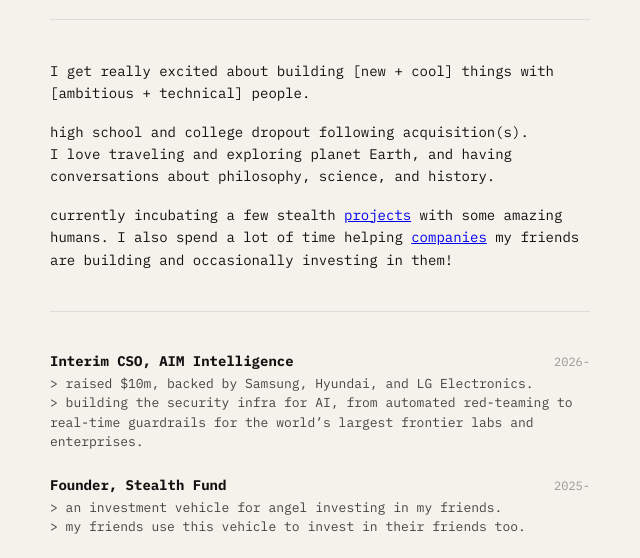
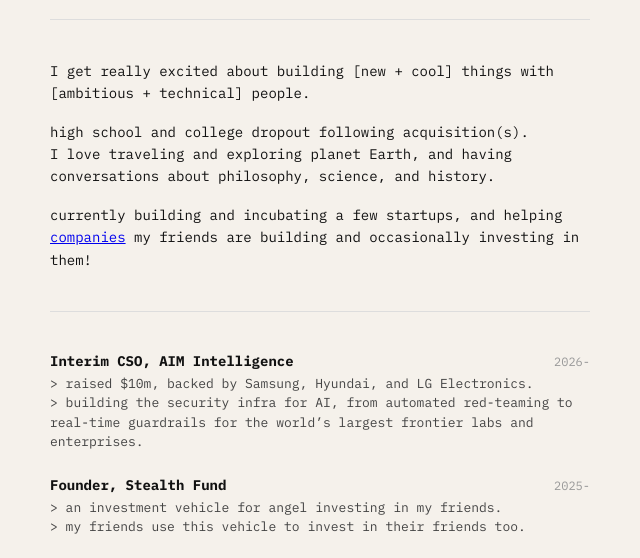
Before and after one commit to sereefwe-ctrl/Sukone, a plain HTML site: page index.html in a window 1280 px wide. Shown: the part 209-767 px from the top of the page, without its empty margins (320-960 px from the left). Drawn offline with Linux system fonts and the light colour scheme.

Commit message:
Reword the home page bio line about current work
Co-Authored-By: Claude Opus 5.5 <noreply@anthropic.com>
Claude-Session: https://claude.ai/code/session_016bDUg6rvrhURcVmr94bfHC

```diff
--- a/index.html
+++ b/index.html
@@ -215,7 +215,7 @@
 
     <p class="bio">high school and college dropout following acquisition(s).<br>I love traveling and exploring planet Earth, and having conversations about philosophy, science, and history.</p>
 
-    <p class="bio">currently incubating a few stealth <a href="https://sukone.com/side-projects/">projects</a> with some amazing humans. I also spend a lot of time helping <a href="https://sukone.com/companies/">companies</a> my friends are building and occasionally investing in them!</p>
+    <p class="bio">currently building and incubating a few startups, and helping <a href="https://sukone.com/companies/">companies</a> my friends are building and occasionally investing in them!</p>
 
     <hr>
 
```
